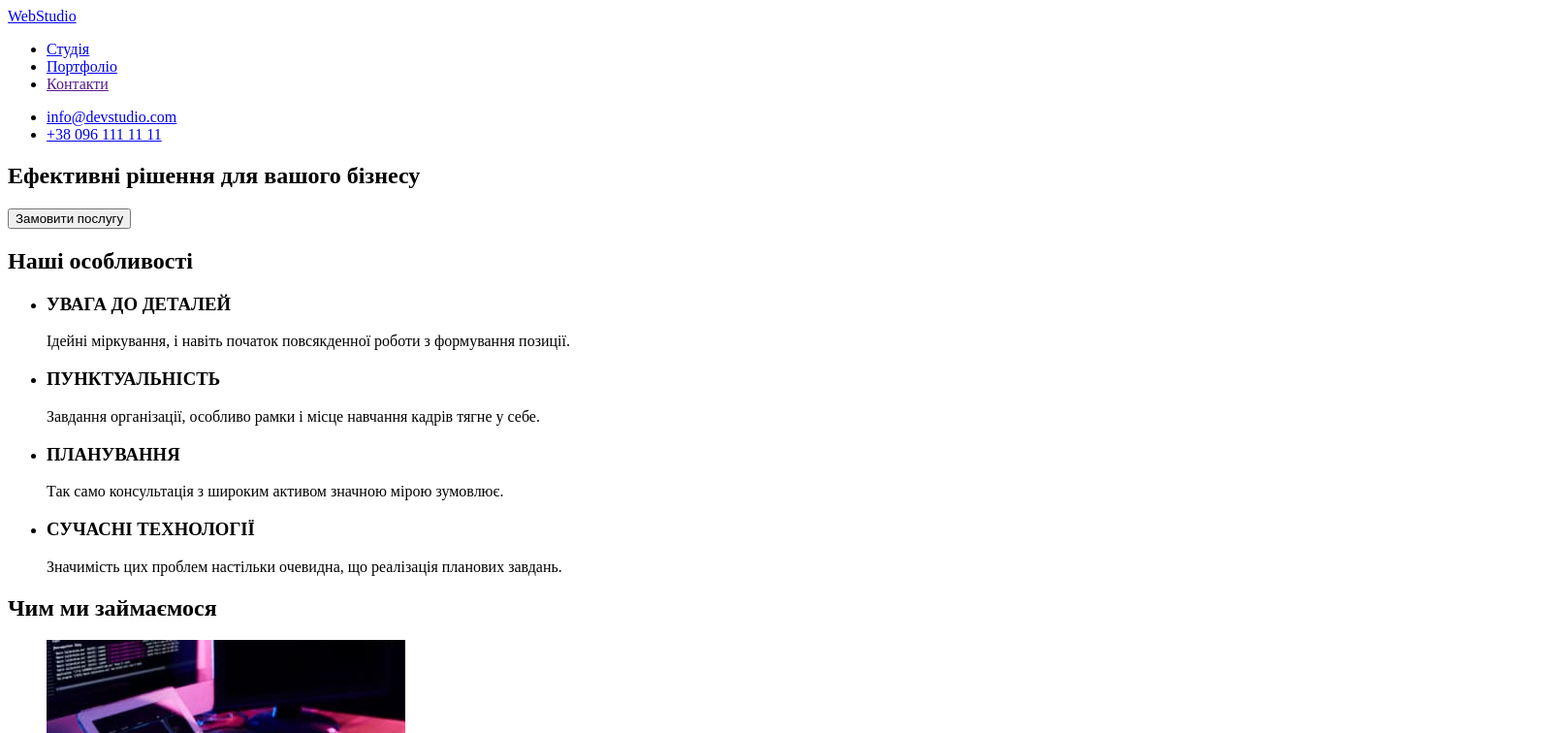
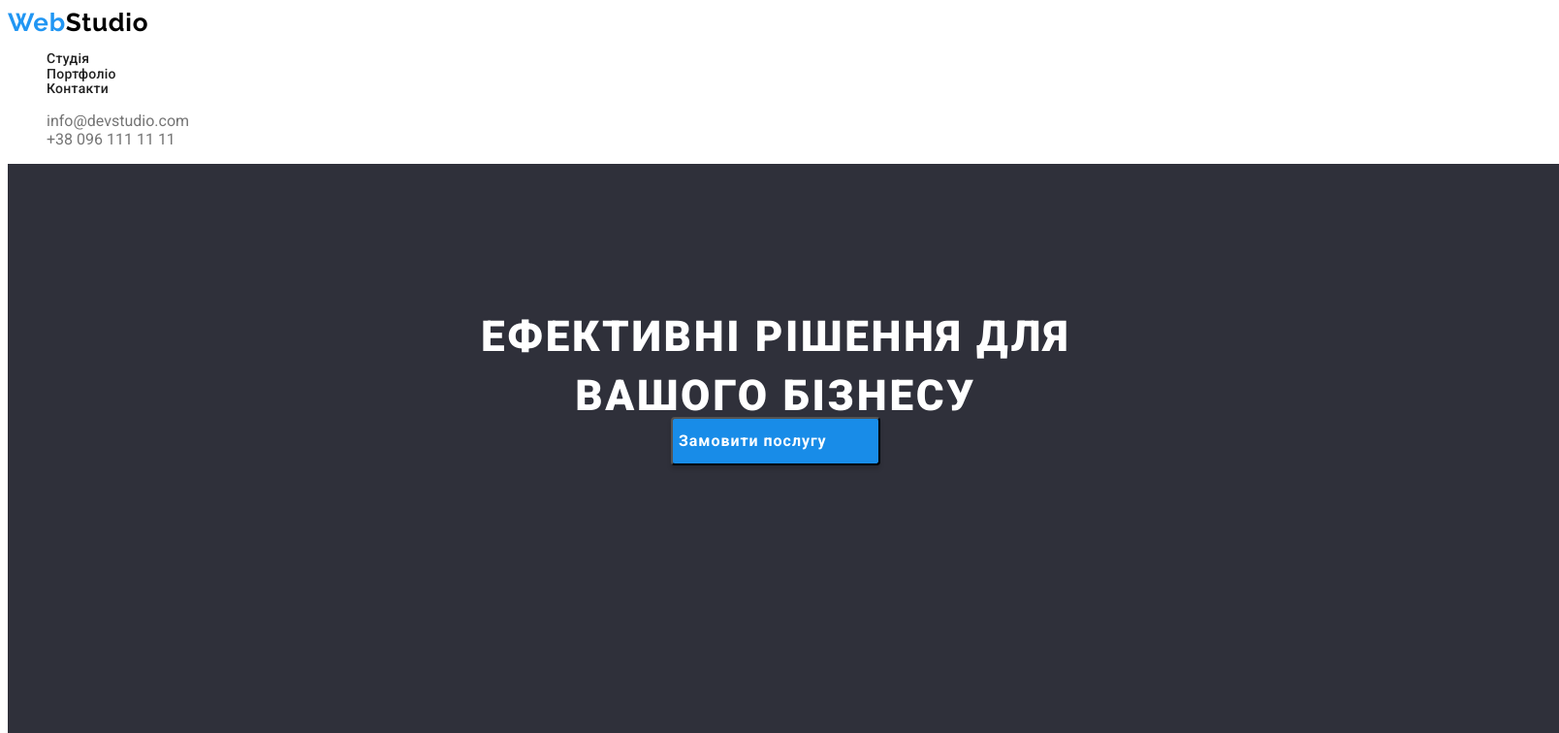
Before and after one commit to latikaann/goit-markup-hw-02, a plain HTML site: page index.html in a window 1280 px wide. Both pictures are taken after a click on the button "Замовити послугу". Shown: the top 756 px of the page at 97% size, 1608 px wide, since content can reach past the window. Drawn offline with Linux system fonts and the light colour scheme.

Commit message:
Работа завершена

```diff
--- a/css/styles.css
+++ b/css/styles.css
@@ -0,0 +1,212 @@
+/* шрифты
+Roboto 400 500 700 900
+Raleway 700 */
+
+/* Цветовая гамма */
+
+/* фон - #FFFFFF
+вторичный фон - #F5F4FA
+темный фон - #2F303A
+
+цвет акцент - #2196F3
+цвет текста заголовки - #212121
+цвет остального текста - #757575 */
+
+
+:root {
+   --title-text-color: #212121;
+   --primary-text-color: #757575;
+   --accent-color: #2196F3;
+
+}
+
+a {
+   text-decoration: none;
+}
+
+li {
+   list-style-type: none;
+
+}
+.logo, .logo-footer {
+   font-family: 'Raleway';
+   font-style: normal;
+   font-weight: 700;
+   font-size: 26px;
+   line-height: 1.2;
+   letter-spacing: 0.03em;
+
+}
+.first-logo {
+   color: var(--accent-color);
+}
+
+.second-logo {
+   color: #000000;
+}
+
+.third-logo {
+   color: #FFFFFF;
+}
+
+.nav-links {
+   font-weight: 500;
+   font-size: 14px;
+   line-height: 1.1;
+   letter-spacing: 0.02em;
+}
+
+.nav-links, .nav-link {
+   color: var(--title-text-color);
+}
+
+.nav-links .nav-link:hover,
+.nav-links .nav-link:focus {
+   color: var(--accent-color);
+}
+
+body {
+   font-family: 'Roboto', sans-serif;
+   font-style: normal;
+   color: var(--primary-text-color);
+}
+
+h2, h3 {
+   color: var(--title-text-color);
+}
+
+
+.nav-contacts {
+   color: var(--primary-text-color);
+}
+
+.nav-contacts:hover,
+.nav-contacts:focus {
+   color: var(--accent-color);
+}
+
+.hero-title {
+   background-color: #2F303A;
+   width: 1600px;
+   height: 600px;
+}
+
+.slogan {
+   position: absolute;
+   width: 696px;
+   height: 120px;
+   left: 452px;
+   top: 280px;
+   font-weight: 900;
+   font-size: 44px;
+   line-height: 1.4;
+   text-align: center;
+   letter-spacing: 0.06em;
+   text-transform: uppercase;
+   color: #FFFFFF;
+}
+
+.button {
+
+   font-family: inherit;
+   font-weight: 700;
+   font-size: 16px;
+   line-height: 1.9;
+   display: flex;
+   align-items: center;
+   text-align: center;
+   letter-spacing: 0.06em;
+   color: #FFFFFF;
+   position: absolute;
+   width: 216px;
+   height: 50px;
+   left: 692px;
+   top: 430px;
+   background: #2196F3;
+   box-shadow: 0px 4px 4px rgba(0, 0, 0, 0.15);
+   border-radius: 4px;
+}
+
+.button:focus,
+.button:hover {
+   position: absolute;
+   width: 216px;
+   height: 50px;
+   left: 692px;
+   top: 430px;
+   background: #188CE8;
+   box-shadow: 0px 4px 4px rgba(0, 0, 0, 0.15);
+   border-radius: 4px;
+}
+
+.features-title {
+
+   font-weight: 700;
+   font-size: 14px;
+   line-height: 1.1;
+   letter-spacing: 0.03em;
+   text-transform: uppercase;
+}
+
+.features-text {
+   font-weight: 400;
+   font-size: 14px;
+   line-height: 1.7;
+   letter-spacing: 0.03em;
+}
+
+.our-work-section {
+   font-weight: 700;
+   font-size: 36px;
+   line-height: 42px;
+   text-align: center;
+   letter-spacing: 0.03em;
+}
+
+.team-section {
+   font-weight: 700;
+   font-size: 36px;
+   line-height: 1.2;
+   text-align: center;
+   letter-spacing: 0.03em;
+}
+
+.text-about {
+   font-weight: 500;
+   font-size: 16px;
+   line-height: 1.2;
+   letter-spacing: 0.03em;
+}
+
+.team-text {
+   font-weight: 400;
+   font-size: 16px;
+   line-height: 1.2;
+   letter-spacing: 0.03em;
+}
+
+.footer-section {
+   background-color: #2F303A;
+   font-weight: 400;
+   font-size: 14px;
+   line-height: 1.7;
+   letter-spacing: 0.03em;
+}
+
+.adress-link {
+   color: #FFFFFF;
+   font-style: normal;
+}
+
+.adress-link:hover, .adress-link:focus {
+   color: var(--accent-color);
+}
+
+.footer-link {
+   color: rgba(255, 255, 255, 0.6);
+   font-style: normal;
+}
+
+.footer-link:hover, .footer-link:focus {
+   color: var(--accent-color);
+}
--- a/index.html
+++ b/index.html
@@ -6,60 +6,66 @@
   <meta http-equiv="X-UA-Compatible" content="IE=edge" />
   <meta name="viewport" content="width=device-width, initial-scale=1.0" />
   <title>WebStudio</title>
+  <link rel="stylesheet" href="./css/styles.css" />
+  <link rel="preconnect" href="https://fonts.googleapis.com">
+  <link rel="preconnect" href="https://fonts.gstatic.com" crossorigin>
+  <link href="https://fonts.googleapis.com/css2?family=Raleway:wght@700&family=Roboto:wght@400;500;700;900&display=swap"
+    rel="stylesheet">
 </head>
 
 <body>
   <!-- Верхня лінія -->
   <header>
-    <a href="./index.html" lang="en">WebStudio</a>
+    <a class="logo" href="./index.html" lang="en"><span class="first-logo">Web</span><span
+        class="second-logo">Studio</span></a>
     <nav>
-      <ul>
-        <li><a href="./index.html">Студія</a></li>
-        <li><a href="./portfolio.html">Портфоліо</a></li>
-        <li><a href="">Контакти</a></li>
+      <ul class="nav-links">
+        <li><a class="nav-link" href="./index.html">Студія</a></li>
+        <li><a class="nav-link" href="./portfolio.html">Портфоліо</a></li>
+        <li><a class="nav-link" href="">Контакти</a></li>
       </ul>
     </nav>
     <ul>
-      <li><a href="mailito:info@devstudio.com">info@devstudio.com</a></li>
-      <li><a href="tel:+380961111111">+38 096 111 11 11</a></li>
+      <li><a class="nav-contacts" href="mailito:info@devstudio.com">info@devstudio.com</a></li>
+      <li><a class="nav-contacts" href="tel:+380961111111">+38 096 111 11 11</a></li>
     </ul>
   </header>
   <main>
-    <!-- Шапка -->
-    <section>
-      <h1>Ефективні рішення для вашого бізнесу</h1>
-      <button type="button">Замовити послугу</button>
+    <!-- Hero -->
+    <section class="hero-title">
+      <h1 class="slogan">Ефективні рішення для вашого бізнесу</h1>
+      <button class="button" type="button">Замовити послугу</button>
     </section>
     <!-- Особливості -->
     <section>
       <h2>Наші особливості</h2>
       <ul>
         <li>
-          <h3>УВАГА ДО ДЕТАЛЕЙ</h3>
-          <p>
+          <h3 class="features-title">УВАГА ДО ДЕТАЛЕЙ</h3>
+          <p class="features-text">
             Ідейні міркування, і навіть початок повсякденної роботи з
             формування позиції.
           </p>
         </li>
 
         <li>
-          <h3>ПУНКТУАЛЬНІСТЬ</h3>
-          <p>
+          <h3 class="features-title">ПУНКТУАЛЬНІСТЬ</h3>
+          <p class="features-text">
             Завдання організації, особливо рамки і місце навчання кадрів тягне
             у себе.
           </p>
         </li>
 
         <li>
-          <h3>ПЛАНУВАННЯ</h3>
-          <p>
+          <h3 class="features-title">ПЛАНУВАННЯ</h3>
+          <p class="features-text">
             Так само консультація з широким активом значною мірою зумовлює.
           </p>
         </li>
 
         <li>
-          <h3>СУЧАСНІ ТЕХНОЛОГІЇ</h3>
-          <p>
+          <h3 class="features-title">СУЧАСНІ ТЕХНОЛОГІЇ</h3>
+          <p class="features-text">
             Значимість цих проблем настільки очевидна, що реалізація планових
             завдань.
           </p>
@@ -68,7 +74,7 @@
     </section>
     <!-- Чим ми займаємося -->
     <section>
-      <h2>Чим ми займаємося</h2>
+      <h2 class="our-work-section">Чим ми займаємося</h2>
       <ul>
         <li>
           <img src="./images/programer-working.jpg" alt="Десктопні додатки" width="370" height="294" />
@@ -83,42 +89,44 @@
     </section>
     <!-- Наша команда -->
     <section>
-      <h2>Наша команда</h2>
+      <h2 class="team-section">Наша команда</h2>
       <ul>
         <li>
           <img src="./images/demyanenko.jpg" alt="Фото Ігоря Дем'яненко" width="270" height="260" />
-          <h3>Ігор Дем'яненко</h3>
-          <p>Product Designer</p>
+          <h3 class="text-about">Ігор Дем'яненко</h3>
+          <p class="team-text">Product Designer</p>
         </li>
         <li>
           <img src="./images/repina.jpg" alt="Фото Ольги Рєпіної" width="270" height="260" />
-          <h3>Ольга Рєпіна</h3>
-          <p>Frontend Developer</p>
+          <h3 class="text-about">Ольга Рєпіна</h3>
+          <p class="team-text">Frontend Developer</p>
         </li>
         <li>
           <img src="./images/tarasov.jpg" alt="Фото Миколи Тарасова" width="270" height="260" />
-          <h3>Микола Тарасов</h3>
-          <p>Marketing</p>
+          <h3 class="text-about">Микола Тарасов</h3>
+          <p class="team-text">Marketing</p>
         </li>
         <li>
           <img src="./images/ermakov.jpg" alt="Фото Михайла Єрмакова" width="270" height="260" />
-          <h3>Михайло Єрмаков</h3>
-          <p>UI Designer</p>
+          <h3 class="text-about">Михайло Єрмаков</h3>
+          <p class="team-text">UI Designer</p>
         </li>
       </ul>
     </section>
   </main>
   <!-- Футер -->
-  <footer>
-    <a href="./index.html" lang="en">WebStudio</a>
-    <address>
+  <footer class="footer-section">
+    <a class="logo-footer" href="./index.html" lang="en"><span class="first-logo">Web</span><span
+        class="third-logo">Studio</span></a>
+    <address class="adress-links">
       <ul>
         <li>
-          <a href="https://goo.gl/maps/v7Aq9cfspmDYKa2J8" target="_blank" rel="noreferrer noopener">м. Київ, пр-т Лесі
+          <a class="adress-link" href="https://goo.gl/maps/v7Aq9cfspmDYKa2J8" target="_blank"
+            rel="noreferrer noopener">м. Київ, пр-т Лесі
             Українки, 26</a>
         </li>
-        <li><a href="mailto:info@devstudio.com">info@devstudio.com</a></li>
-        <li><a href="tel:+380961111111">+38 096 111 11 11</a></li>
+        <li><a class="footer-link" href="mailto:info@devstudio.com">info@devstudio.com</a></li>
+        <li><a class="footer-link" href="tel:+380961111111">+38 096 111 11 11</a></li>
       </ul>
     </address>
   </footer>
```
Also changed, not shown: portfolio.html (+6 -0 lines), 1 other file.
